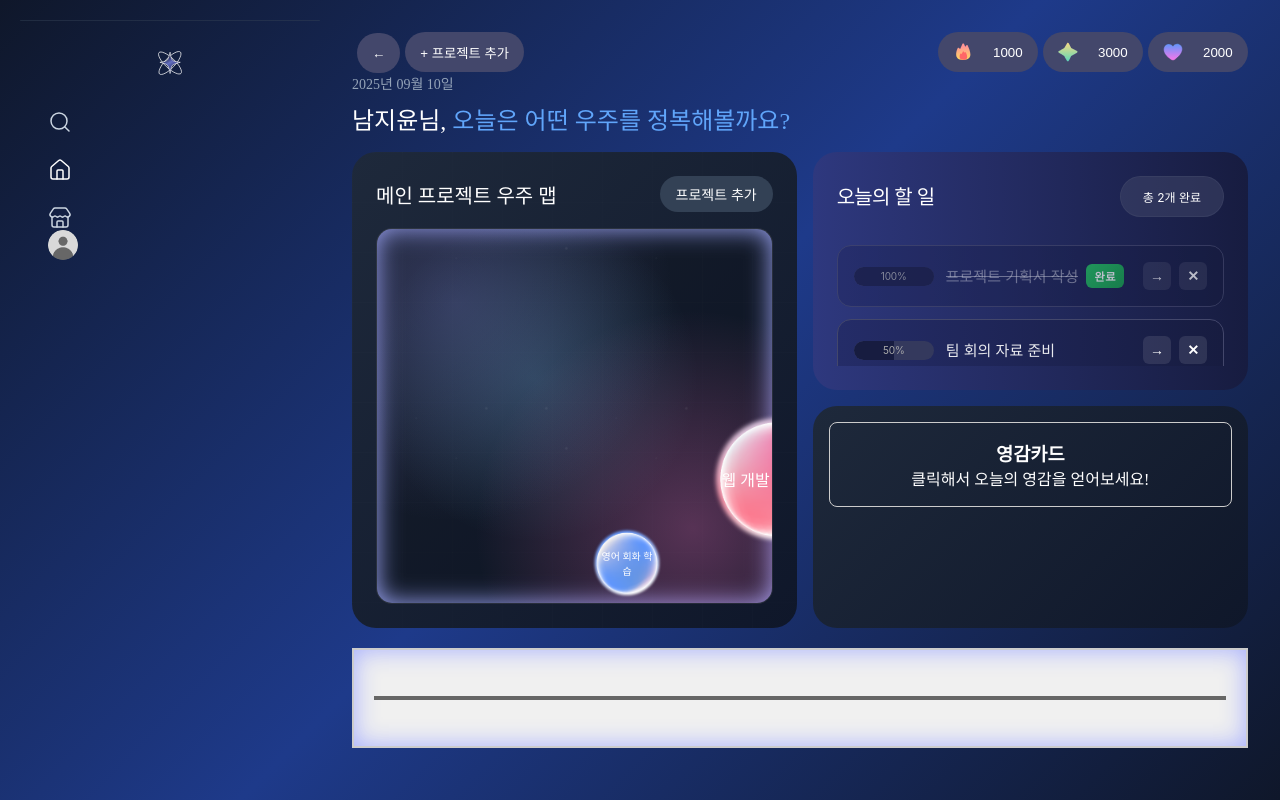
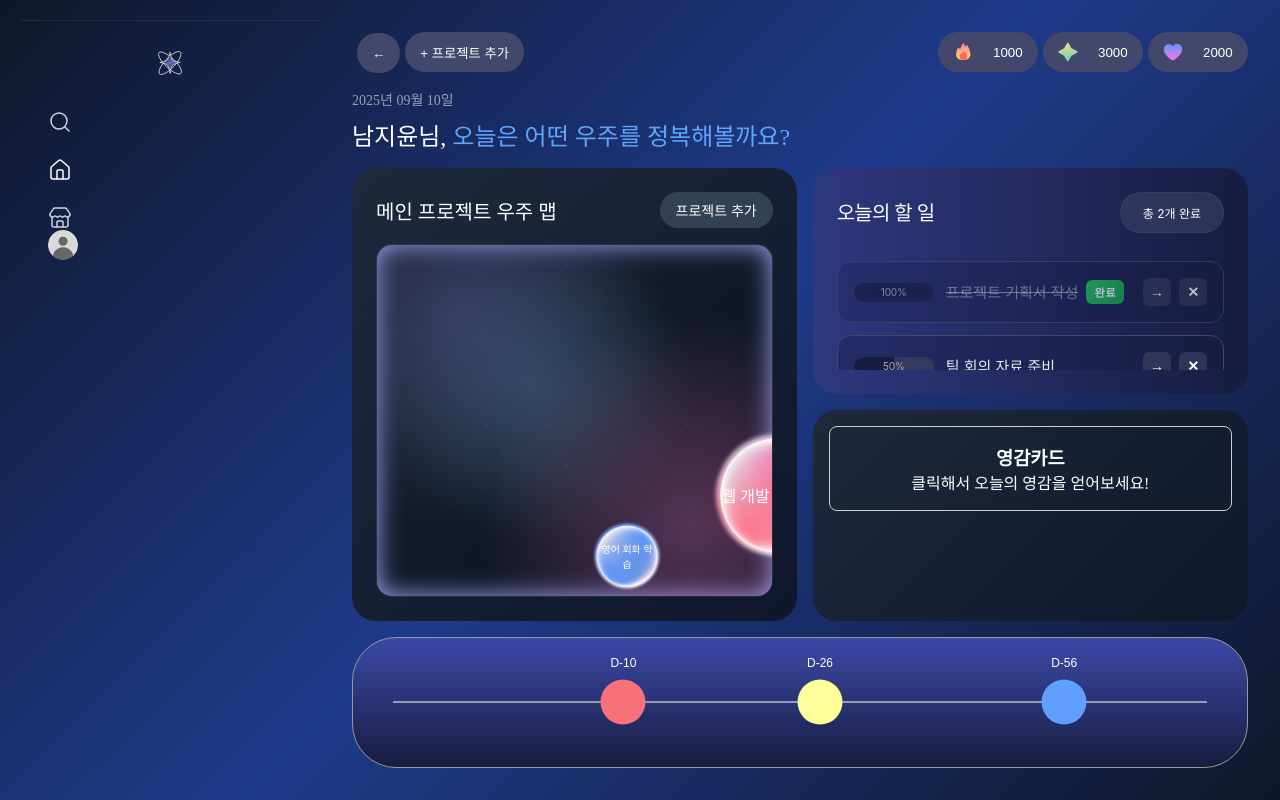
Before and after one commit to yuninam2128/it-project-final, a React (Create React App) app: page /home in a window 1280 px wide. Built offline with nearby package versions, Linux system fonts and the light colour scheme; no server answers.

Commit message:
💄 Style : 타임라인 UI 수정
타임라인 UI를 피그마 디자인과 동일하게 수정하였다.

```diff
--- a/src/presentation/components/project/ProjectTimeline.js
+++ b/src/presentation/components/project/ProjectTimeline.js
@@ -10,25 +10,71 @@ import "./styles/ProjectTimeline.css";
 import { subscribeAuth } from '../../../services/auth';
 import { subscribeToUserProjects } from '../../../services/projects';
 
-function ProjectTimeline() {
+function ProjectTimeline({ projects: propsProjects = [] }) {
   // 🔹 현재 시간을 저장 (진행률 계산 기준)
   const [now, setNow] = useState(new Date());
 
-  // 자체적으로 프로젝트 데이터 관리
-  const [projects, setProjects] = useState([]);
+  // 예시 프로젝트 데이터 (시연용)
+  const defaultProjects = [
+    {
+      id: 'demo-1',
+      title: '디자인 시스템 구축',
+      priority: '상',
+      createdAt: new Date(new Date().getTime() - 7 * 24 * 60 * 60 * 1000), // 7일 전
+      deadline: new Date(new Date().getTime() + 3 * 24 * 60 * 60 * 1000), // 3일 후
+    },
+    {
+      id: 'demo-2',
+      title: 'API 개발',
+      priority: '중',
+      createdAt: new Date(new Date().getTime() - 14 * 24 * 60 * 60 * 1000), // 14일 전
+      deadline: new Date(new Date().getTime() + 7 * 24 * 60 * 60 * 1000), // 7일 후
+    },
+    {
+      id: 'demo-3',
+      title: '모바일 앱 최적화',
+      priority: '상',
+      createdAt: new Date(new Date().getTime() - 5 * 24 * 60 * 60 * 1000), // 5일 전
+      deadline: new Date(new Date().getTime() + 10 * 24 * 60 * 60 * 1000), // 10일 후
+    },
+    {
+      id: 'demo-4',
+      title: '데이터베이스 마이그레이션',
+      priority: '중',
+      createdAt: new Date(new Date().getTime() - 21 * 24 * 60 * 60 * 1000), // 21일 전
+      deadline: new Date(new Date().getTime() + 5 * 24 * 60 * 60 * 1000), // 5일 후
+    },
+    {
+      id: 'demo-5',
+      title: '테스트 자동화',
+      priority: '낮음',
+      createdAt: new Date(new Date().getTime() - 3 * 24 * 60 * 60 * 1000), // 3일 전
+      deadline: new Date(new Date().getTime() + 14 * 24 * 60 * 60 * 1000), // 14일 후
+    },
+  ];
+
+  // props에서 받은 프로젝트가 있으면 사용, 없으면 예시 데이터 사용
+  const [projects, setProjects] = useState(propsProjects.length > 0 ? propsProjects : defaultProjects);
   const [currentUser, setCurrentUser] = useState(null);
+
+  // Props에서 받은 프로젝트 데이터가 변경되면 업데이트
+  useEffect(() => {
+    if (propsProjects && propsProjects.length > 0) {
+      setProjects(propsProjects);
+    }
+  }, [propsProjects]);
 
   // 사용자 인증 상태 구독
   useEffect(() => {
     const unsubscribe = subscribeAuth((user) => {
       setCurrentUser(user);
-      if (!user) {
-        setProjects([]);
+      if (!user && !propsProjects.length) {
+        setProjects(defaultProjects);
       }
     });
 
     return () => unsubscribe();
-  }, []);
+  }, [propsProjects]);
 
   // 사용자의 프로젝트 실시간 구독
   useEffect(() => {
@@ -37,7 +83,10 @@ function ProjectTimeline() {
     const unsubscribe = subscribeToUserProjects(
       currentUser.uid,
       ({ projects: userProjects }) => {
-        setProjects(userProjects);
+        // Firebase에서 데이터를 가져왔으면 예시 데이터 대신 실제 데이터 사용
+        if (userProjects && userProjects.length > 0) {
+          setProjects(userProjects);
+        }
       }
     );
 
@@ -117,8 +166,12 @@ function ProjectTimeline() {
           }
         }
 
+        // 마감일까지의 남은 일수 계산 (D-day 형식)
+        const daysRemaining = Math.ceil((deadlineDate - now) / (1000 * 60 * 60 * 24));
+        const dLabel = daysRemaining > 0 ? `D-${daysRemaining}` : `D+${Math.abs(daysRemaining)}`;
+
         return (
-          <div key={project.id || index}>
+          <div key={project.id || index} style={{ position: 'relative', width: '100%', height: '100%' }}>
             {/* 타임라인 점 (에러 없을 경우만 표시) */}
             {!errorMsg && (
               <div
@@ -132,13 +185,13 @@ function ProjectTimeline() {
                     : 'normal'
                 }`}
                 style={{
-                  left: `${progressRatio * 100}%`,
+                  left: `calc(${progressRatio * 100}% + 40px)`,
                 }}
-                title={`${project.title} - ${Math.round(progressRatio * 100)}%`}
-              >
-              </div>
+                title={`${project.title} - ${dLabel}`}
+                data-label={dLabel}
+              />
+
             )}
-
           </div>
         );
       })}
--- a/src/presentation/components/project/styles/ProjectForm.css
+++ b/src/presentation/components/project/styles/ProjectForm.css
@@ -1,47 +1,4 @@
-/* ProjectTimeline.css - 테스트용 단순 버전 */
-.simple-timeline {
-  position: relative;
-  width: 100%;
-  height: 100px;
-  background: #f0f0f0;
-  border: 2px solid #ccc;
-  margin: 20px 0;
-  padding: 20px;
-  box-sizing: border-box;
-}
-
-.simple-line {
-  position: absolute;
-  top: 50%;
-  left: 20px;
-  right: 20px;
-  height: 4px;
-  background: #666;
-  transform: translateY(-50%);
-}
-
-.simple-dot {
-  position: absolute;
-  top: 50%;
-  width: 20px;
-  height: 20px;
-  background: red;
-  border-radius: 50%;
-  transform: translateY(-50%) translateX(-50%);
-  color: white;
-  display: flex;
-  align-items: center;
-  justify-content: center;
-  font-weight: bold;
-}
-
-.simple-info {
-  position: absolute;
-  top: 5px;
-  left: 20px;
-  font-weight: bold;
-  color: #333;
-}
+/* Project Form Styles - Timeline styles moved to ProjectTimeline.css */
 
 .project-info {
   font-size: 10px;
--- a/src/presentation/components/project/styles/ProjectTimeline.css
+++ b/src/presentation/components/project/styles/ProjectTimeline.css
@@ -1,56 +1,96 @@
-/* ProjectTimeline.css - 날짜 디버깅용 */
+/* ProjectTimeline.css - 피그마 디자인 정확 반영 */
 .simple-timeline {
+  flex: 1;
+  min-height: 0;
   position: relative;
   width: 100%;
-  height: 100%; /* 높이 증가 */
-  background: linear-gradient(135deg,#3c3477b0, #7a89a5);
-  border: none;
+  height: 100%;
+  /* 위 #3C49A6 → 아래 #171C40 */
+  background: linear-gradient(180deg, #3C49A6 0%, #171C40 100%);
+  border: 1px solid #989898;
   margin: 0;
+  box-sizing: border-box;
+  padding: 0 40px;
+  border-radius: 44px;
+  display: flex;
   align-items: center;
-  justify-content: center;
-  box-sizing: border-box;
-  padding: auto;
-  box-shadow: inset 0 0 25px rgba(162, 172, 255, 0.962);
+  justify-content: flex-start;
+  overflow: visible;
 }
 
 .simple-line {
   position: absolute;
   top: 50%;
-  left: 20px;
-  right: 20px;
-  height: 2px;
-  background: #edededc6;
+  left: 40px;
+  right: 40px;
+  height: 1px;
+  background: white;
+  border-radius: 0;
+  transform: translateY(-50%);
 }
 
 .simple-dot {
   position: absolute;
-  top: 43%; /* 라인 위에 정확히 위치 */
-  width: 20px;
-  height: 20px;
+  top: 50%;
+  width: 45px;
+  height: 45px;
   border-radius: 50%;
-  transform: translateX(-50%);
-  color: white;
+  transform: translate(-50%, -50%);
   display: flex;
+  flex-direction: column;
   align-items: center;
   justify-content: center;
-  font-weight: bold;
-  font-size: 10px;
   z-index: 10;
+  cursor: pointer;
+  transition: all 0.2s ease;
+  font-size: 11px;
+  color: white;
+  font-weight: 400;
+  font-family: 'Pretendard', sans-serif;
+  flex-shrink: 0;
+  line-height: 1.2;
+  text-align: center;
+  /* D-day 텍스트를 점 위에 표시하기 위해 position 조정 */
+  overflow: visible;
 }
 
-/* 진행 상태별 색상 */
+/* D-day 텍스트를 점 상단에 위치 */
+.simple-dot::before {
+  content: attr(data-label);
+  position: absolute;
+  top: -24px;
+  left: 50%;
+  transform: translateX(-50%);
+  font-size: 12px;
+  color: white;
+  font-weight: 400;
+  white-space: nowrap;
+  z-index: 11;
+  font-family: 'Pretendard', sans-serif;
+}
+
+.simple-dot:hover {
+  width: 50px;
+  height: 50px;
+  box-shadow: 0 0 20px rgba(255, 255, 255, 0.6);
+  filter: brightness(1.2);
+}
+
+/* 진행 상태별 색상 - 피그마 디자인 */
 .simple-dot.normal {
-  background: rgb(149, 216, 255); /* 정상 진행 */
+  background: #609eff; /* 파랑 - 정상 진행 */
 }
 
 .simple-dot.warning {
-  background: rgb(252, 255, 154); /* 60% 이상 */
+  background: #fcff9a; /* 노랑 - 중간 진행 */
+  /* 노랑 배경에서 텍스트가 보이도록 색상 변경 */
+  color: #333 !important;
 }
 
 .simple-dot.danger {
-  background: #ff91ca; /* 80% 이상 */
+  background: #f6717a; /* 빨강 - 긴급 */
 }
 
 .simple-dot.overdue {
-  background: gray; /* 마감 초과 */
+  background: #8a8a8a; /* 회색 - 마감 초과 */
 }
--- a/src/presentation/pages/Home.css
+++ b/src/presentation/pages/Home.css
@@ -46,10 +46,11 @@
  .main-content {
   flex: 1;
   padding: 2rem;
-  overflow: auto;
+  overflow: hidden;
   display: flex;
   flex-direction: column;
   height: 100vh;
+  gap: 1rem;
 }
 
 
@@ -106,31 +107,6 @@
   padding: 15px;
 }
 
-/* 타임라인 컨테이너 - 고정 높이 */
-.timeline-footer {
-  height: 140px; /* 고정 높이 */
-  padding: 0; /* 내부 컴포넌트에서 패딩 처리 */
-  background: linear-gradient(180deg, rgba(41, 41, 136, 0.575), rgba(44, 41, 255, 0.788));
-  backdrop-filter: blur(10px);
-  border: 1px solid rgba(255, 255, 255, 0.517);
-  border-radius: 20px;
-  box-sizing: border-box;
-  overflow: hidden;
-  gap: 0px;
-}
-
-.timeline h3 {
-  margin: 0 0 10px 0;
-  color: rgba(255, 255, 255, 0.9);
-  font-size: 1rem;
-}
-
-/* Title Section */
-.title-section {
-  margin-bottom: 1rem;
-  flex-shrink: 0;
-}
-
 .date-text {
   font-size: 0.875rem;
   color: rgb(148, 163, 184);
@@ -146,12 +122,12 @@
   color: rgb(96, 165, 250);
 }
 
-/* Content Grid */
+/* Content Grid - 3:1 비율 (content-grid:timeline = 3:1) */
 .content-grid {
   display: grid;
   grid-template-columns: 2fr 1fr;
   gap: 1rem;
-  flex: 1;
+  flex: 3.5;
   min-height: 0;
 }
 
```
